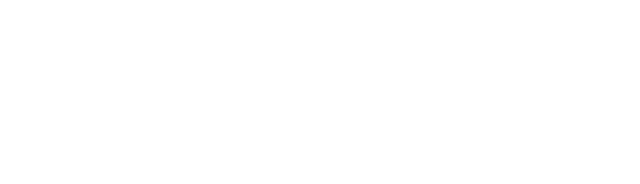
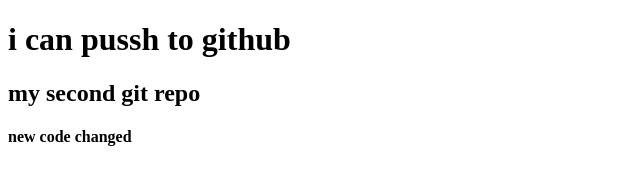
Before and after one commit to Abdullah-Al-Imran7/My-second-repo, a plain HTML site: page index.html in a window 1280 px wide. Shown: the whole page, without its empty margins (0-640 px from the left). Drawn offline with Linux system fonts and the light colour scheme.

Commit message:
added header

```diff
--- a/index.html
+++ b/index.html
@@ -7,6 +7,8 @@
     <title>My second github repo</title>
 </head>
 <body>
-
+    <h1>i can pussh to github</h1>
+    <h2>my second git repo</h2>
+    <h4>new code changed</h4>
 </body>
 </html>
```
